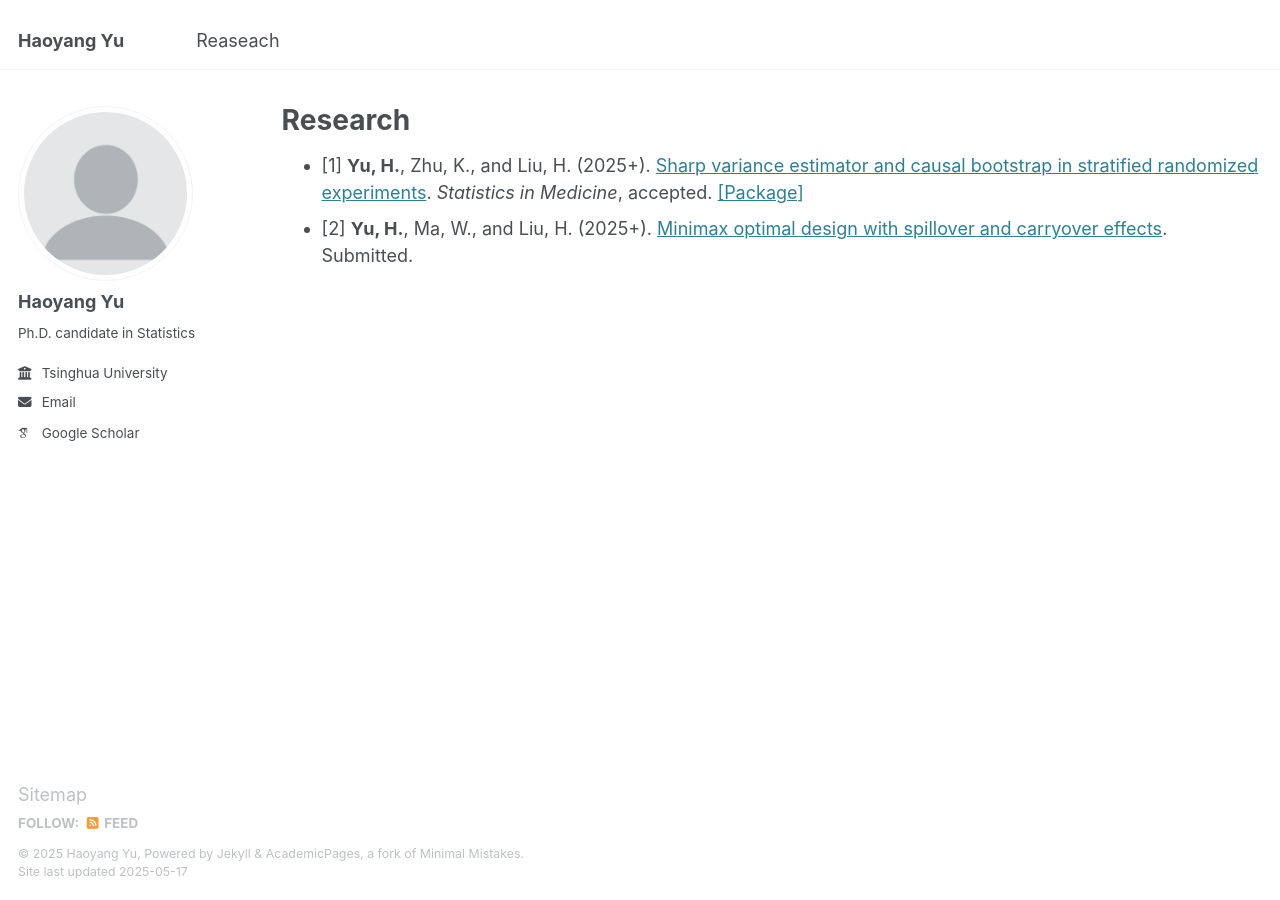
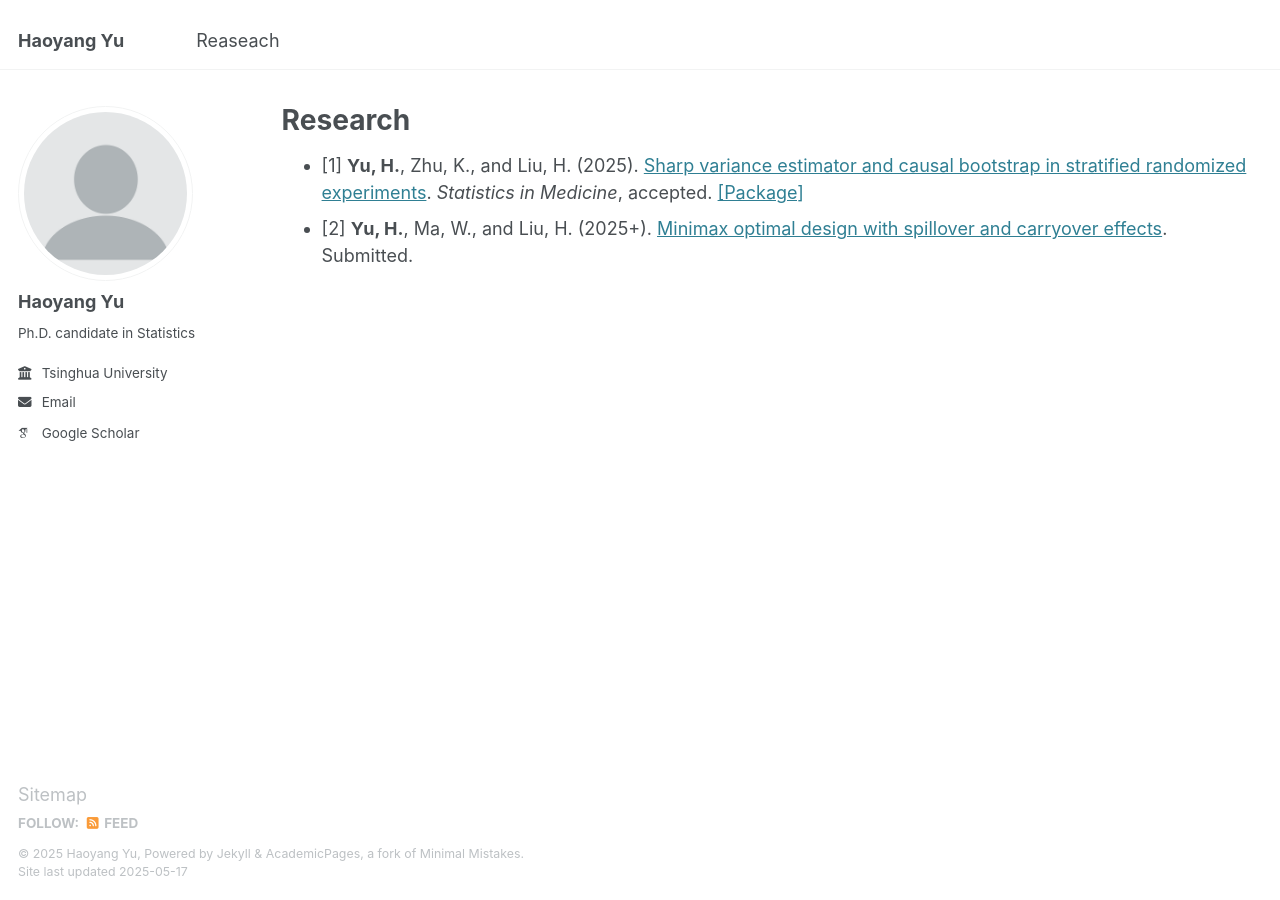
Before and after one commit to yu-hao-yang/yu-hao-yang.github.io, a Jekyll site: the page built from _pages/research.md, in a window 1280 px wide. Built offline with Jekyll 4.4.1, drawn with Linux system fonts in a browser that asks for light colours; some web fonts are replaced.

```diff
--- a/_pages/research.md
+++ b/_pages/research.md
@@ -7,5 +7,5 @@ redirect_from:
   - /resume
 ---
 
-* [1] **Yu, H.**, Zhu, K., and Liu, H. (2025+). [Sharp variance estimator and causal bootstrap in stratified randomized experiments](https://arxiv.org/abs/2401.16667). *Statistics in Medicine*, accepted. [[Package]](https://github.com/yu-hao-yang/CausalBootstrap)
+* [1] **Yu, H.**, Zhu, K., and Liu, H. (2025). [Sharp variance estimator and causal bootstrap in stratified randomized experiments](https://arxiv.org/abs/2401.16667). *Statistics in Medicine*, accepted. [[Package]](https://github.com/yu-hao-yang/CausalBootstrap)
 * [2] **Yu, H.**, Ma, W., and Liu, H. (2025+). [Minimax optimal design with spillover and carryover effects](https://arxiv.org/abs/2501.14602). Submitted.
```
